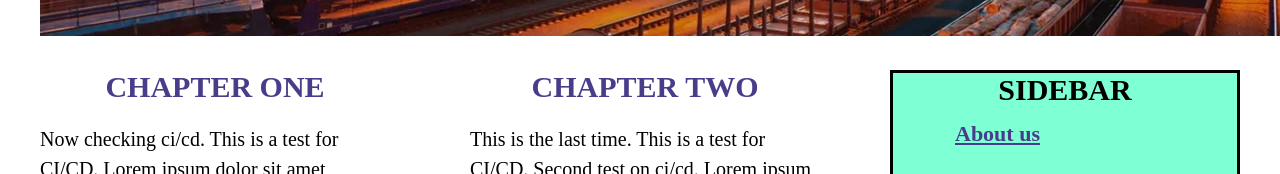
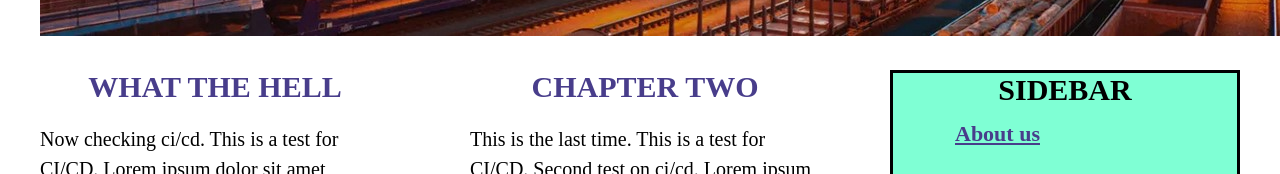
Before and after one commit to EshrakRahman/React-Bootcamp-Class-Practice, a React (Create React App) app: page / in a window 1280 px wide. Shown: the part 518-692 px from the top of the page. Built offline with nearby package versions, Linux system fonts and the light colour scheme.

Commit message:
ci/cd test

```diff
--- a/src/Content.js
+++ b/src/Content.js
@@ -7,7 +7,7 @@ class Content extends Component {
                 <div className="content fix">
 
                     <div className={'content-one'}>
-                        <h1>Chapter One</h1>
+                        <h1>What the hell</h1>
                         <p>Now checking ci/cd. This is a test for CI/CD. Lorem ipsum dolor sit amet, consectetur adipisicing elit. Ad alias amet aperiam architecto asperiores at cum cupiditate dicta eveniet fuga inventore minus molestiae nemo nulla odio officia placeat quasi ratione, reiciendis rem repellat sapiente sed sint veniam vitae voluptas! Hello there!</p>
                     </div>
 
```
